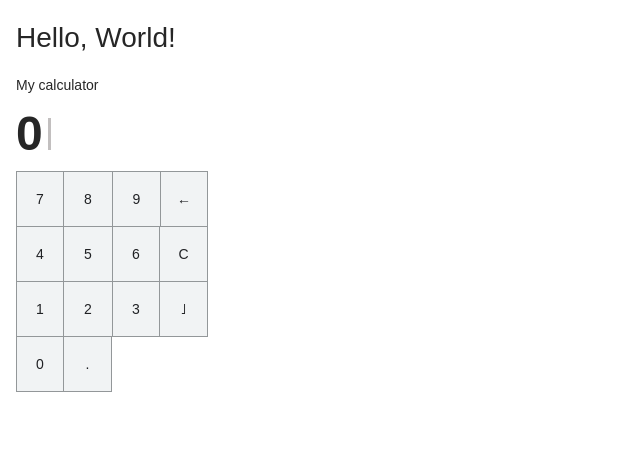
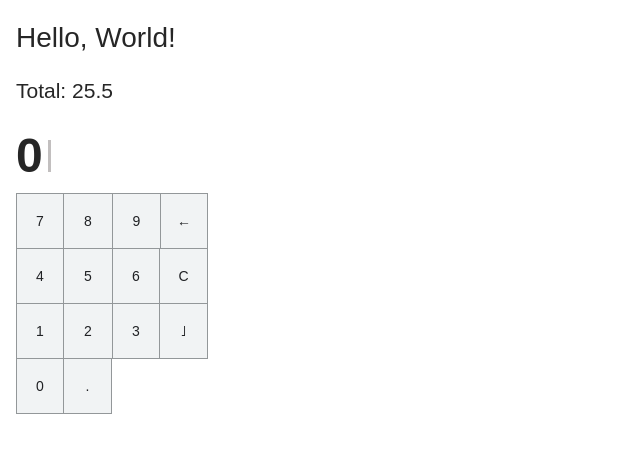
Before and after one commit to turbo8p/ipos-app, a React app: page / in a window 1280 px wide. Shown: the top 452 px of the page, without its empty margins (0-640 px from the left). Built offline with nearby package versions, Linux system fonts and the light colour scheme.

Commit message:
fix: clean up

```diff
--- a/src/App.tsx
+++ b/src/App.tsx
@@ -3,10 +3,12 @@ import "./App.css";
 import Calculator from  './Calculator/Calculator';
 
 function App () {
+  const total = '25.5';
   return(
     <div className="App">
       <h1> Hello, World! </h1>
-      <Calculator exact={'25.5'} />
+      <h2>Total: {total}</h2>
+      <Calculator exact={total} />
     </div>
   );
 }
--- a/src/Calculator/Calculator.tsx
+++ b/src/Calculator/Calculator.tsx
@@ -61,8 +61,6 @@ function Calculator(props: ICalculatorProp) {
 
   return (
     <div>
-      My calculator
-      <br />
       <Screen>{`${numberOnScreen}`}</Screen>
       <Button onClick={handleInputButtonClick}>7</Button>
       <Button className="no-side-borders" onClick={handleInputButtonClick}>
```
